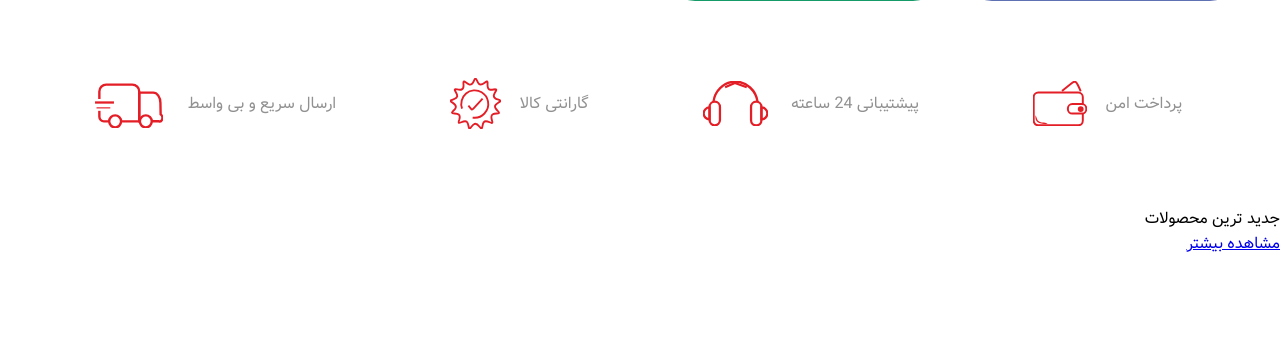
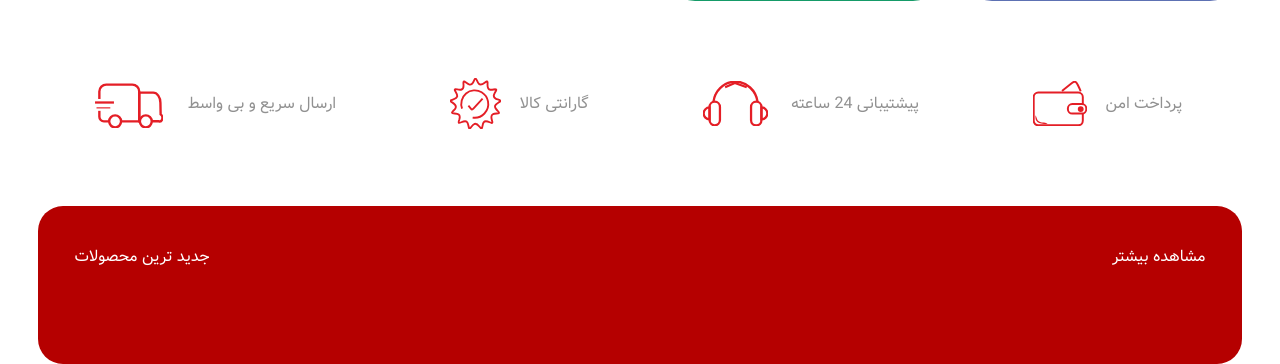
Before and after one commit to tinaamini/keyboard-shop, a Django app: page / in a window 1280 px wide. Shown: the part 1985-2349 px from the top of the page. Before the commit the page ends 2237 px from the top, so only its background shows below. Run offline with Django 5.2, Linux system fonts and the light colour scheme; data that the repository does not hold is empty.

Commit message:
css new product

```diff
--- /dev/null
+++ b/home/static/css/latest-products-footer.css
@@ -0,0 +1,50 @@
+#new_products {
+    background-color: #b50000;
+    margin: 0 3%;
+    padding: 3% 0%;
+    border-radius: 25px;
+
+}
+
+.new_products_titre {
+    display: flex;
+    align-items: center;
+    justify-content: space-between;
+    flex-direction: row-reverse;
+    padding: 0 3%;
+}
+
+.new_products_titre * {
+    color: #ffff;
+    text-decoration: none;
+}
+
+#product-list {
+    display: flex;
+    justify-content: space-around;
+    gap: 20px;
+    padding: 2% 2% 0;
+}
+
+#product-list * {
+    padding: 8px;
+    background: #fff;
+    display: flex;
+    flex-direction: column;
+    align-items: center;
+    text-align: center;
+    border-radius: 25px;
+    cursor: pointer;
+    text-decoration: none;
+    color: black;
+}
+
+#product-list .product_new:hover {
+
+    outline: .1rem solid rgb(149 31 0 / 86%);
+    outline-offset: -0.5rem;
+    cursor: pointer
+}
+#product-list .product_new:hover .product_new_name {
+    color: #b50000;
+}
--- a/templates/home/base.html
+++ b/templates/home/base.html
@@ -8,6 +8,7 @@
     <meta http-equiv="X-UA-Compatible" content="ie=edge">
     <title>home</title>
     <link href="{% static 'css/home.css' %}" rel="stylesheet">
+    <link href="{% static 'css/latest-products-footer.css' %}" rel="stylesheet">
     <link href="{% static 'css/navbar.css' %}" rel="stylesheet">
     <link href="{% static 'css/rtl.css' %}" rel="stylesheet">
     <style>
--- a/templates/home/home.html
+++ b/templates/home/home.html
@@ -67,16 +67,24 @@
         </a>
     </div>
 
-    <div>
-        <div>
+    <div id="new_products">
+        <div class="new_products_titre">
             <div>جدید ترین محصولات</div>
-            <a href="{% url 'productBlog:new_products' %}">مشاهده بیشتر</a>
+            <a class="new_product_more" href="{% url 'productBlog:new_products' %}"> مشاهده بیشتر</a>
         </div>
         <div id="latest-products-footer">
 
             <ul id="product-list">
                 {% for product in latest_products %}
-                   {{ product.name }}
+                    <div  class="product_new">
+                        <div style="width: 130px ;height:130px ">
+                            <img style="width: 100% ;height: 100%" src="{{ product.img.url }}">
+
+                        </div>
+                        <a class="product_new_name" href="{% url 'productBlog:productDetail' product.id %}">
+                            {{ product.name }}
+                        </a>
+                    </div>
 
                 {% endfor %}
             </ul>
```
